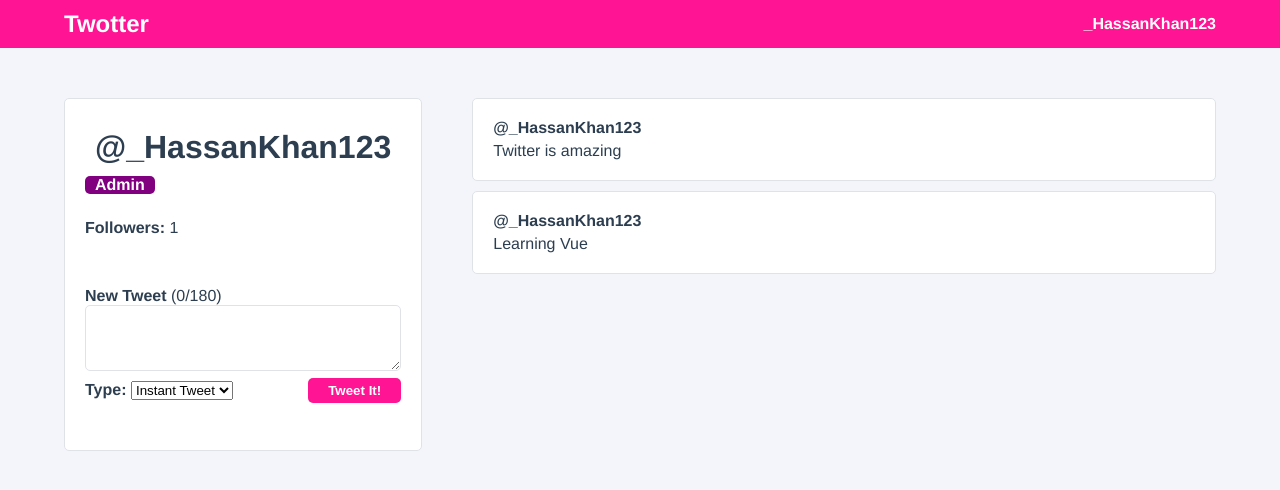
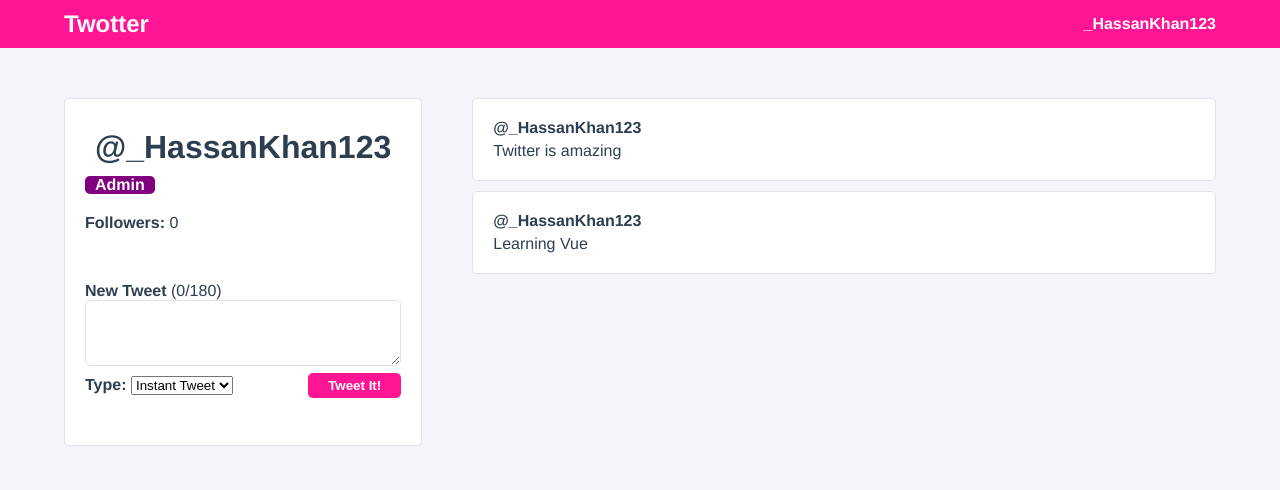
Before and after one commit to HassanKhan123/Twitter-clone, a Vue app: page / in a window 1280 px wide. Shown: the top 490 px of the page. Built offline with nearby package versions, Linux system fonts and the light colour scheme.

Commit message:
refactoring to vue3 composition api

```diff
--- a/src/App.vue
+++ b/src/App.vue
@@ -6,8 +6,8 @@
             <div class="navigation__logo">
                 Twotter
             </div>
-            <div class="navigation__user" v-if="user">
-                {{ user.username }}
+            <div class="navigation__user">
+                {{ state.user.username }}
             </div>
 
         </nav>
@@ -18,17 +18,25 @@
 </template>
 
 <script>
+import {
+    reactive
+} from 'vue'
+
 import UserProfile from '@/components/UserProfile'
 export default {
     name: "App",
     components: {
         UserProfile
     },
-    data() {
-        return {
+    setup() {
+        const state = reactive({
             user: {
                 username: '_HassanKhan123'
             }
+        })
+
+        return {
+            state
         }
     }
 
--- a/src/components/CreateTweetPanel.vue
+++ b/src/components/CreateTweetPanel.vue
@@ -1,13 +1,13 @@
 <template>
 <form class="create-tweet-panel" @submit.prevent="createNewTweet" :class="{ '--exceeded': newTweetCharacterCount > 180 }">
     <label for="newTweet"><strong>New Tweet</strong> ({{ newTweetCharacterCount }}/180)</label>
-    <textarea id="newTweet" rows="4" v-model="this.newTweetContent" />
+    <textarea id="newTweet" rows="4" v-model="state.newTweetContent" />
 
     <div class="create-tweet-panel__submit">
         <div class="create-tweet-type">
             <label for="newTweetType"><strong>Type: </strong></label>
-            <select id="newTweetType" v-model="this.selectedTweetType">
-                <option :value="option.value" v-for="(option, index) in this.tweetTypes" :key="index">
+            <select id="newTweetType" v-model="state.selectedTweetType">
+                <option :value="option.value" v-for="(option, index) in state.tweetTypes" :key="index">
                     {{ option.name }}
                 </option>
             </select>
@@ -19,10 +19,15 @@
 </template>
 
 <script>
+import {
+    reactive,
+    computed
+} from "vue";
+
 export default {
     name: "CreateTweetPanel",
-    data() {
-        return {
+    setup(props, ctx) {
+        const state = reactive({
             newTweetContent: "",
             selectedTweetType: "instant",
             tweetTypes: [{
@@ -34,39 +39,23 @@ export default {
                     name: "Instant Tweet",
                 },
             ],
-            followers: 0,
-            user: {
-                id: 1,
-                userName: "_HassanKhan123",
-                firstName: "Hassan",
-                lastName: "Khan",
-                email: "hassan@gmail.com",
-                isAdmin: true,
-                tweets: [{
-                        id: 1,
-                        content: "Twitter is amazing",
-                    },
-                    {
-                        id: 2,
-                        content: "Learning Vue",
-                    },
-                ],
-            },
+        });
+
+        const newTweetCharacterCount = computed(() => state.newTweetContent.length);
+
+        function createNewTweet() {
+            if (state.newTweetContent && state.selectedTweetType !== "draft") {
+                ctx.emit("add-tweet", state.newTweetContent);
+
+                state.newTweetContent = "";
+            }
+        }
+
+        return {
+            state,
+            newTweetCharacterCount,
+            createNewTweet,
         };
-    },
-    computed: {
-        newTweetCharacterCount() {
-            return this.newTweetContent.length;
-        },
-    },
-    methods: {
-        createNewTweet() {
-            if (this.newTweetContent && this.selectedTweetType !== "draft") {
-                this.$emit("add-tweet", this.newTweetContent);
-
-                this.newTweetContent = "";
-            }
-        },
     },
 };
 </script>
--- a/src/components/TweetItem.vue
+++ b/src/components/TweetItem.vue
@@ -1,5 +1,5 @@
 <template>
-<div class="tweet-item" @click="favouriteTweet(tweet.id)">
+<div class="tweet-item">
     <div class="user-profile__tweet">
         <div class="tweet-item__user">@{{ userName }}</div>
         <div class="tweet-item__content">
@@ -22,10 +22,13 @@ export default {
             required: true,
         },
     },
-    methods: {
-        favouriteTweet(id) {
-            this.$emit("favourite", id);
-        },
+    setup(props, ctx) {
+        function favouriteTweet(id) {
+            ctx.emit("favourite", id);
+        }
+        return {
+            favouriteTweet
+        };
     },
 };
 </script>
--- a/src/components/UserProfile.vue
+++ b/src/components/UserProfile.vue
@@ -1,23 +1,27 @@
 <template>
 <div class="user-profile">
     <div class="user-profile__user-panel">
-        <h1 class="user-profile__user-name">@{{ user.userName }}</h1>
-        <div class="user-profile__admin-badge" v-if="user.isAdmin">Admin</div>
+        <h1 class="user-profile__user-name">@{{ state.user.userName }}</h1>
+        <div class="user-profile__admin-badge" v-if="state.user.isAdmin">Admin</div>
         <div class="user-profile__follower-count">
-            <strong>Followers: </strong>{{ followers }}
+            <strong>Followers: </strong>{{ state.followers }}
         </div>
         <CreateTweetPanel @add-tweet="addTweet" />
     </div>
 
     <div class="user-profile__tweets-wrapper">
         <div class="user-profile__tweets">
-            <TweetItem v-for="tweet in user.tweets" :key="tweet.id" :userName="user.userName" :tweet="tweet" @favourite="toggleFavourite" />
+            <TweetItem v-for="tweet in state.user.tweets" :key="tweet.id" :userName="state.user.userName" :tweet="tweet" />
         </div>
     </div>
 </div>
 </template>
 
 <script>
+import {
+    reactive
+} from 'vue'
+
 import TweetItem from "./TweetItem";
 import CreateTweetPanel from "./CreateTweetPanel";
 export default {
@@ -26,8 +30,8 @@ export default {
         TweetItem,
         CreateTweetPanel,
     },
-    data() {
-        return {
+    setup() {
+        const state = reactive({
             followers: 0,
             user: {
                 id: 1,
@@ -46,7 +50,19 @@ export default {
                     },
                 ],
             },
-        };
+        })
+
+        function addTweet(content) {
+            state.user.tweets.unshift({
+                id: state.user.tweets.length + 1,
+                content,
+            });
+        }
+
+        return {
+            state,
+            addTweet
+        }
     },
     watch: {
         followers(newFollowers, oldFollowers) {
@@ -54,28 +70,6 @@ export default {
                 console.log(`${this.user.userName} has gained followers`);
             }
         },
-    },
-    computed: {
-        fullName() {
-            return `${this.user.firstName} ${this.user.lastName}`;
-        },
-    },
-    methods: {
-        followUser() {
-            this.followers++;
-        },
-        toggleFavourite(id) {
-            console.log(`Favourited tweet #${id}`);
-        },
-        addTweet(content) {
-            this.user.tweets.unshift({
-                id: this.user.tweets.length + 1,
-                content,
-            });
-        },
-    },
-    mounted() {
-        this.followUser();
     },
 };
 </script>
@@ -111,7 +105,7 @@ export default {
         }
 
         .user-profile__follower-count {
-            margin-top: 5px;
+            margin-top: 0px;
             margin-bottom: 10px;
         }
 
```
